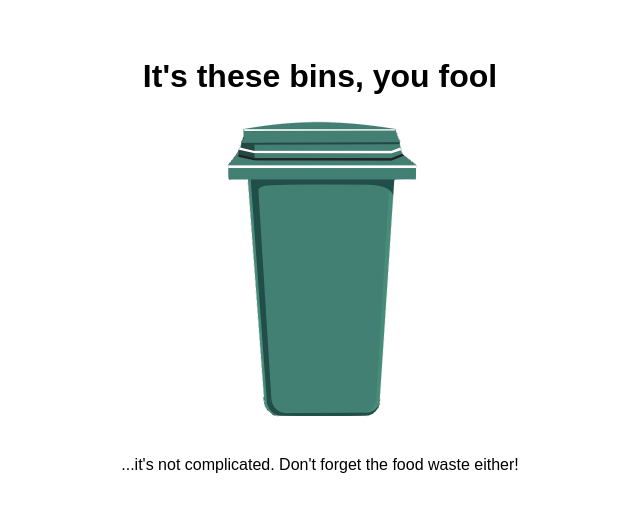
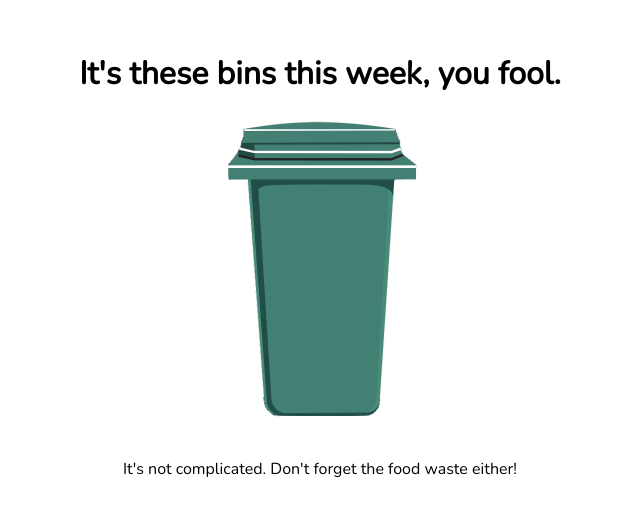
Before and after one commit to danwhitlock/whichbinsthisweek, a plain HTML site: page index.html in a window 1280 px wide. Shown: the part 145-660 px from the top of the page, without its empty margins (320-960 px from the left). Drawn offline with nearby package versions, Linux system fonts and the light colour scheme.

Commit message:
Update condescending text

```diff
--- a/index.html
+++ b/index.html
@@ -6,11 +6,14 @@
     <title>Which Bins Is It This Week?</title>
     <link rel="icon" type="image/x-icon" href="favicon.png">
     <link rel="stylesheet" href="style.css">
+    <link rel="preconnect" href="https://fonts.googleapis.com">
+    <link rel="preconnect" href="https://fonts.gstatic.com" crossorigin>
+    <link href="https://fonts.googleapis.com/css2?family=Nunito&display=swap" rel="stylesheet">
 </head>
 <body>
 
     <div class="bincontainer">
-        <h1>It's these bins, you fool</h1>
+        <h1>It's these bins this week, you fool.</h1>
             <div class="bin-image-container">
 
                 <div class="binimage" id="greenBin">
@@ -25,7 +28,7 @@
                     <img src="blue_bin.png" alt="Blue Bin">
                 </div>
             </div>
-        <p>...it's not complicated.  Don't forget the food waste either!</p>
+        <p>It's not complicated.  Don't forget the food waste either!</p>
     </div>
 </body>
 
```
